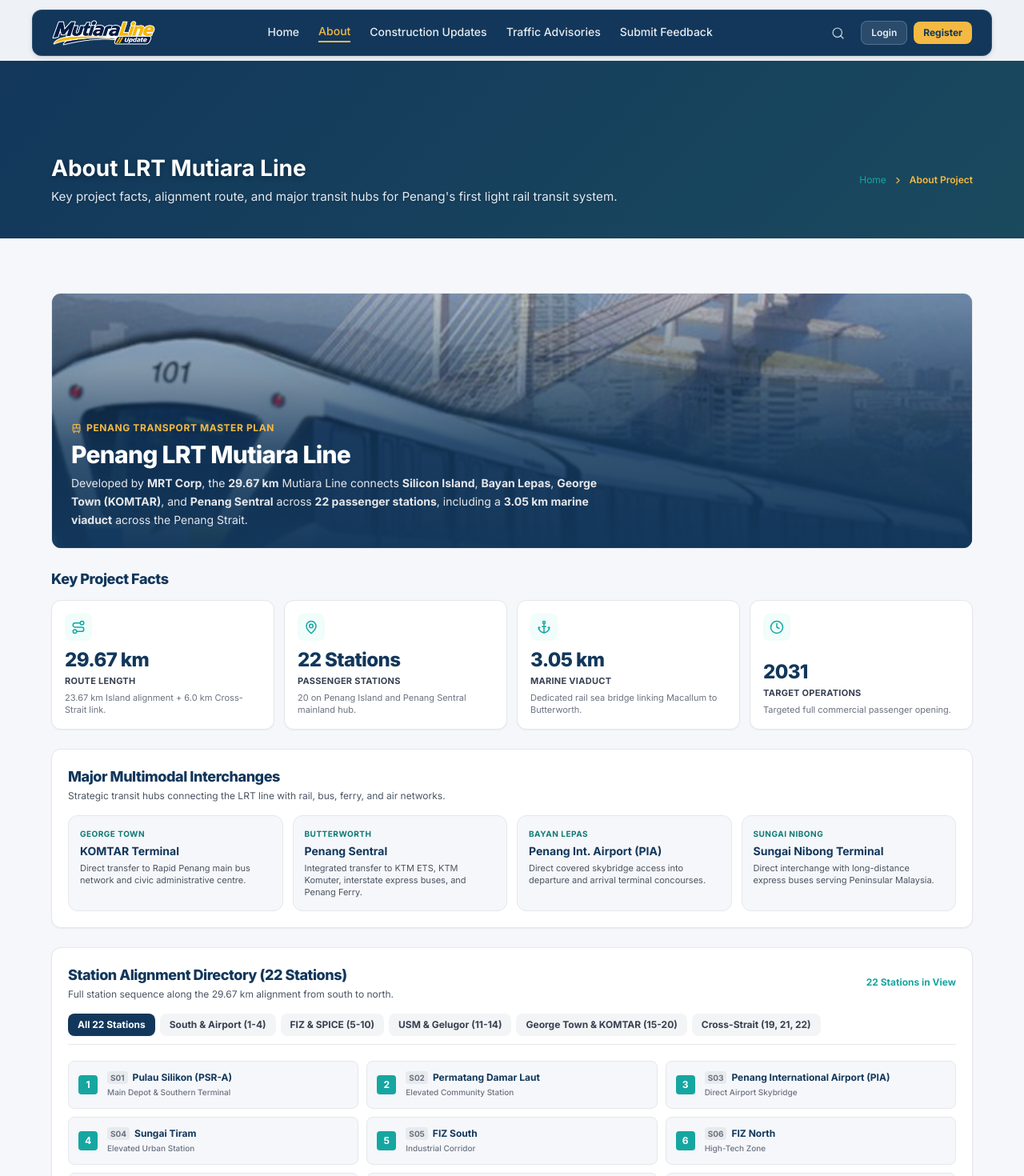
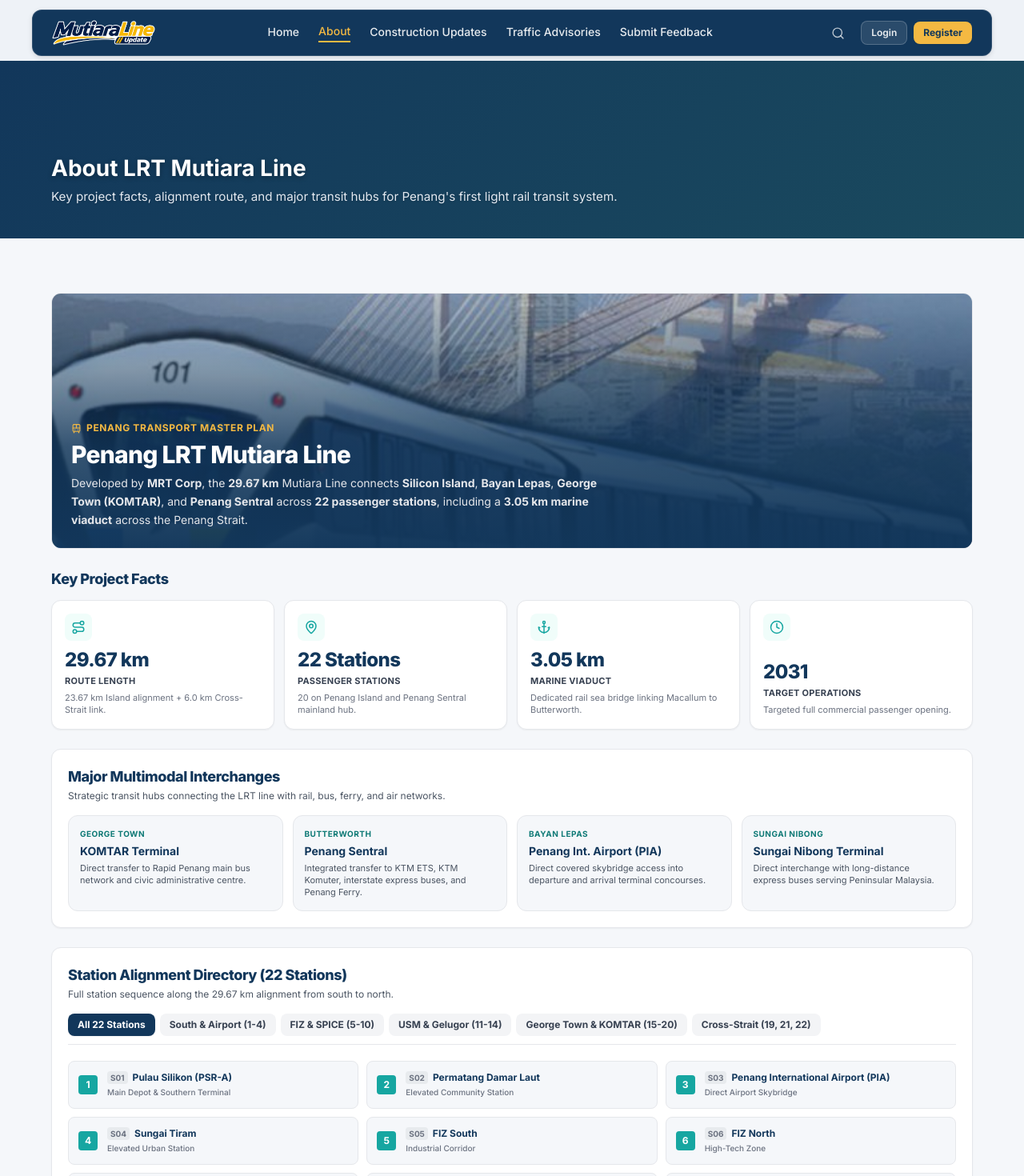
Before and after one commit to HazriqAfiq/Mutiara-LRT-Line-Community-Information-System, a React (Vite) app in the folder frontend/: page /about in a window 1280 px wide. Shown: the top 1470 px of the page at 80% size. Built offline with nearby package versions, Linux system fonts and the light colour scheme.

Commit message:
refactor(about): remove breadcrumb and stations in view counter

```diff
--- a/frontend/src/pages/public/AboutPage.jsx
+++ b/frontend/src/pages/public/AboutPage.jsx
@@ -6,13 +6,11 @@
  * Focuses on core facts, vital transit hubs, and station alignment from MRT Corp.
  */
 import { useState } from 'react';
-import { Link } from 'react-router-dom';
 import {
   Route,
   MapPin,
   Anchor,
   Clock,
-  ChevronRight,
   Train,
 } from 'lucide-react';
 import PageHeader from '../../components/common/PageHeader';
@@ -175,13 +173,7 @@ export default function AboutPage() {
       <PageHeader
         title="About LRT Mutiara Line"
         subtitle="Key project facts, alignment route, and major transit hubs for Penang's first light rail transit system."
-      >
-        <div className="flex items-center gap-2 text-xs text-white/80">
-          <Link to="/" className="hover:text-white transition-colors">Home</Link>
-          <ChevronRight size={13} className="text-[#F4B942]" />
-          <span className="text-[#F4B942] font-semibold">About Project</span>
-        </div>
-      </PageHeader>
+      />
 
       <div className="max-w-[1200px] mx-auto px-4 sm:px-6 py-8 space-y-6">
 
@@ -292,7 +284,6 @@ export default function AboutPage() {
             4. ROUTE ALIGNMENT & 22 STATIONS
             ============================================================ */}
         <section className="bg-white rounded-lg p-5 border border-gray-200 shadow-sm space-y-4">
-          <div className="flex flex-col sm:flex-row sm:items-center justify-between gap-2">
           <div>
             <h2 className="text-base sm:text-lg font-extrabold text-[#12375B] tracking-tight">
               Station Alignment Directory (22 Stations)
@@ -300,10 +291,6 @@ export default function AboutPage() {
             <p className="text-xs text-gray-600 mt-0.5">
               Full station sequence along the 29.67 km alignment from south to north.
             </p>
-            </div>
-            <span className="text-xs font-bold text-[#16A6A1] w-fit">
-              {currentSector.stations.length} Stations in View
-            </span>
           </div>
 
           {/* Sector Filter Tabs */}
```
Lines whose indentation alone changed are shown as unchanged.
